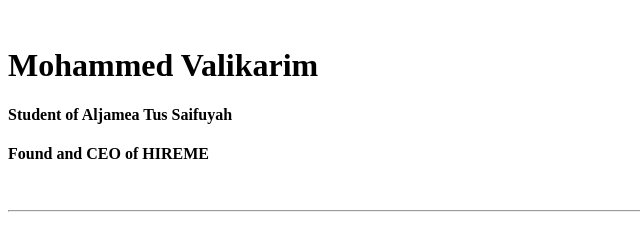
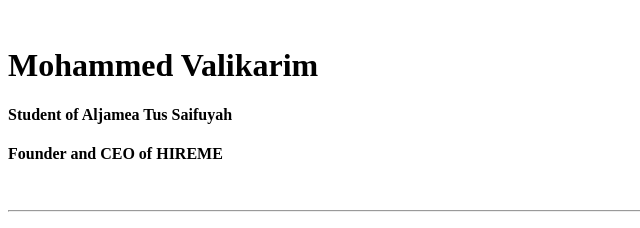
Before and after one commit to mvalikarim/cv, a plain HTML site: page index.html in a window 1280 px wide. Shown: the top 228 px of the page, 0-640 px from the left. Drawn offline with Linux system fonts and the light colour scheme.

Commit message:
Add files via upload

```diff
--- a/index.html
+++ b/index.html
@@ -6,7 +6,7 @@
         <br>
         <h1>Mohammed Valikarim</h1>
         <h4>Student of Aljamea Tus Saifuyah</h4>
-        <h4>Found and <strong>CEO of HIREME <strong></h4>
+        <h4>Founder and <strong>CEO of HIREME <strong></h4>
         <br>
         <hr>
         <h3>Books and teaching</h3>
```
